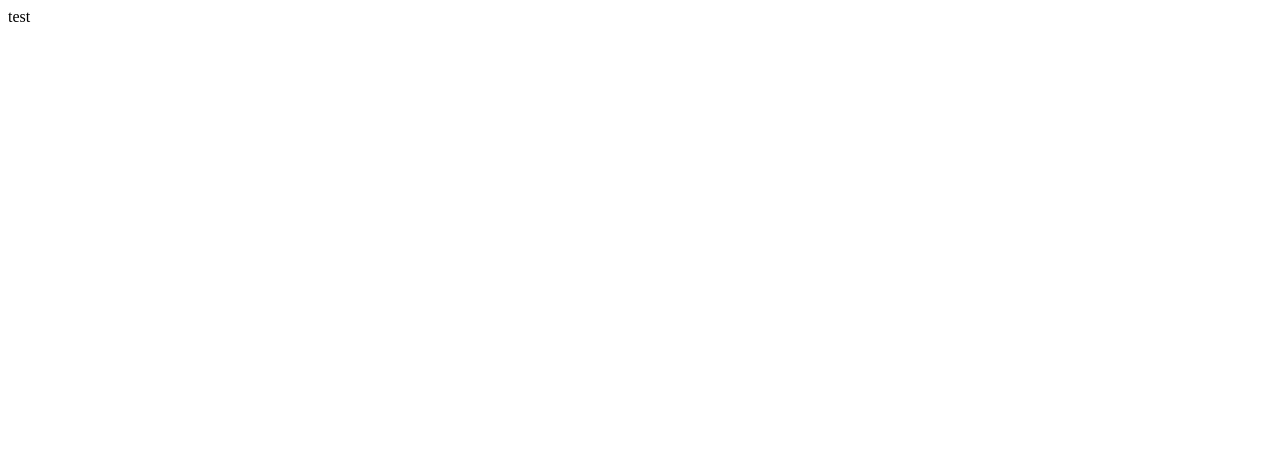
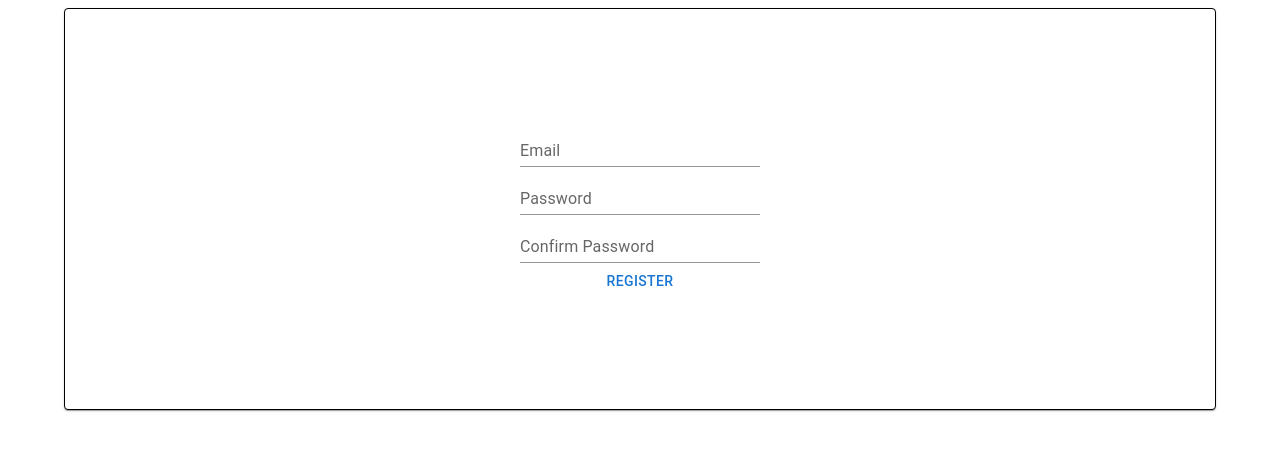
Before and after one commit to ErnestasRa/New-mobile-App-with-React-Node-and-MongoDB, a React (Create React App) app in the folder mobile-app/: page / in a window 1280 px wide. Shown: the top 450 px of the page. Built offline with nearby package versions, Linux system fonts and the light colour scheme.

Commit message:
feat: Front created for Register Page

```diff
--- a/mobile-app/src/App.js
+++ b/mobile-app/src/App.js
@@ -1,8 +1,20 @@
 import * as React from 'react'
+import { BrowserRouter, Routes, Route } from 'react-router-dom';
+import MainContext from './context/main-context'
+import LoginPage from './pages/login-page';
+import RegisterPage from './pages/register-page';
 
 function App() {
   return (
-   <div>test</div>
+    <MainContext.Provider value={{}}
+    >
+      <BrowserRouter>
+        <Routes>
+          <Route path="/" element={<RegisterPage />} />
+          <Route path="/login" element={<LoginPage />} />
+        </Routes>
+      </BrowserRouter>
+    </MainContext.Provider>
   );
 }
 
--- /dev/null
+++ b/mobile-app/src/context/main-context.jsx
@@ -0,0 +1,4 @@
+import {createContext} from "react";
+const MainContext = createContext()
+
+export default MainContext
--- /dev/null
+++ b/mobile-app/src/pages/login-page.jsx
@@ -0,0 +1,9 @@
+import React from 'react'
+
+const LoginPage = () => {
+  return (
+    <div>LoginPage</div>
+  )
+}
+
+export default LoginPage
--- /dev/null
+++ b/mobile-app/src/pages/register-page.jsx
@@ -0,0 +1,26 @@
+import React from 'react'
+import {
+    Container,
+    Paper,
+    Box,
+    TextField,
+    Typography,
+    Button,
+} from '@mui/material'
+
+const RegisterPage = () => {
+  return (
+    <Container>
+        <Paper sx={{display:'grid', justifyContent:'space-around', alignItems:'center', minHeight:'50vh', border:'1px solid black'}}>
+            <Box sx={{display:'flex', flexDirection:'column', width:'30vh'}}>
+                <TextField id="standard-basic" label="Email" variant="standard" />
+                <TextField id="standard-basic" label="Password" variant="standard" />
+                <TextField id="standard-basic" label="Confirm Password" variant="standard" />
+                <Button>Register</Button>
+            </Box>
+        </Paper>
+    </Container>
+  )
+}
+
+export default RegisterPage
```
